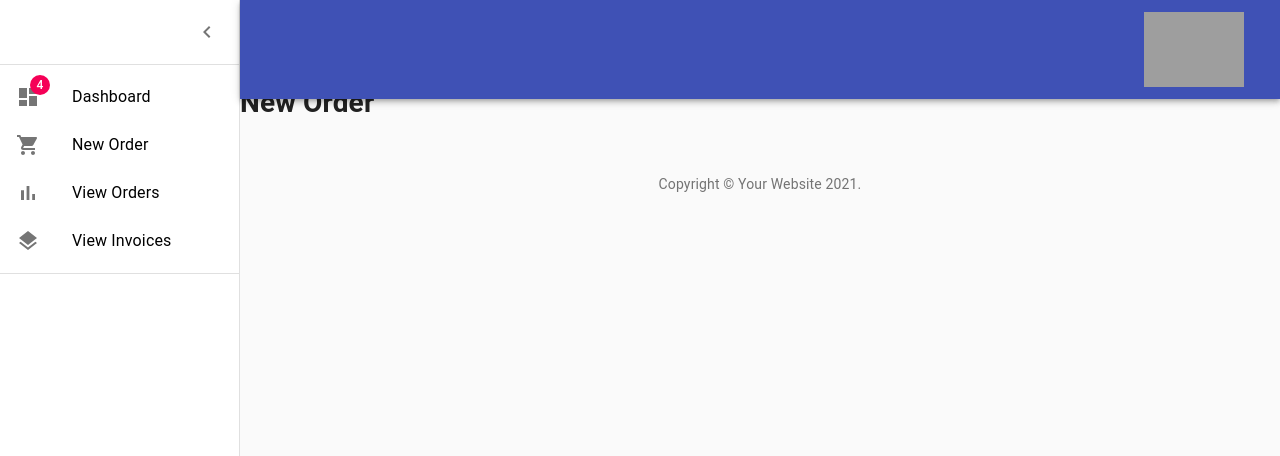
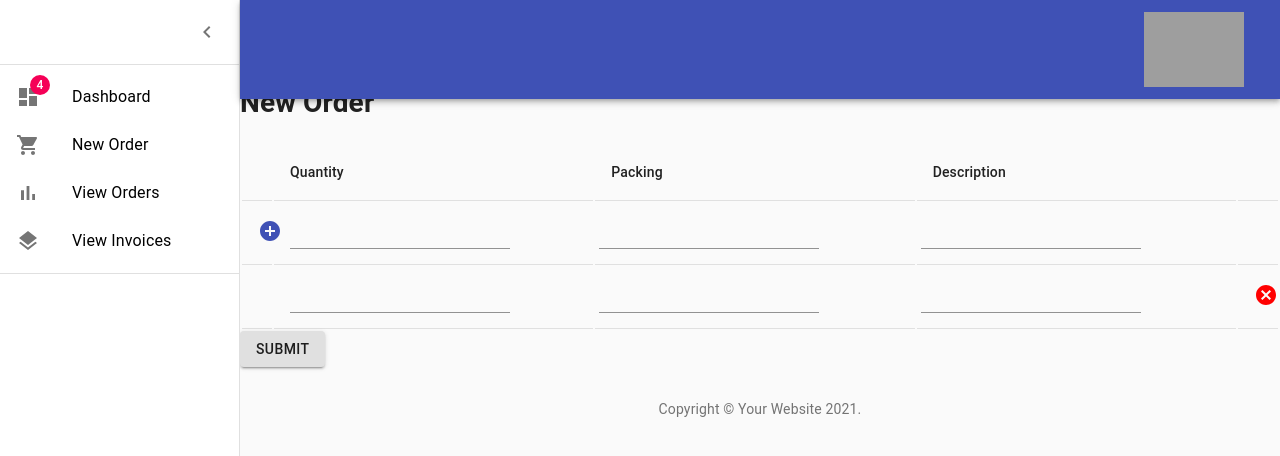
Before and after one commit to forxnives/ntd-client, a React (Create React App) app: page /neworder in a window 1280 px wide. Shown: the top 456 px of the page. Built offline with nearby package versions, Linux system fonts and the light colour scheme; grey boxes are pictures that could not be loaded.

Commit message:
create order added

```diff
--- a/package.json
+++ b/package.json
@@ -15,7 +15,7 @@
     "web-vitals": "^1.1.0"
   },
   "scripts": {
-    "start": "react-scripts start",
+    "start": "set PORT=3006 && react-scripts start",
     "build": "react-scripts build",
     "test": "react-scripts test",
     "eject": "react-scripts eject"
--- a/src/App.js
+++ b/src/App.js
@@ -4,6 +4,7 @@ import { makeStyles } from '@material-ui/core/styles';
 import CssBaseline from '@material-ui/core/CssBaseline';
 import Drawer from '@material-ui/core/Drawer';
 import Box from '@material-ui/core/Box';
+
 import AppBar from '@material-ui/core/AppBar';
 import Toolbar from '@material-ui/core/Toolbar';
 import List from '@material-ui/core/List';
@@ -31,16 +32,17 @@ import BarChartIcon from '@material-ui/icons/BarChart';
 import LayersIcon from '@material-ui/icons/Layers';
 import AssignmentIcon from '@material-ui/icons/Assignment';
 
-
-
 import Chart from './Chart';
 import Deposits from './Deposits';
 import Orders from './Orders';
+import NewOrder from './NewOrder';
 import Dashboard from './Dashboard';
+import SubmitSuccess from './SubmitSuccess';
 import {
   BrowserRouter as Router,
   Switch,
   Route,
+  Redirect,
   Link as LinkRoute,
   withRouter
 } from "react-router-dom";
@@ -154,6 +156,43 @@ function App(props) {
   };
   const fixedHeightPaper = clsx(classes.paper, classes.fixedHeight);
 
+  const handleTest = async (status) => {
+
+
+      try {
+
+          // selectDepositStatus(status)
+
+          const response = await fetch('http://localhost:3000/ordercreate', {
+              method: 'POST',
+              headers: {
+                'Content-Type': 'application/json',
+              },
+              body: JSON.stringify({
+
+                  depositStatus: status,
+                  depositId: '6015adfa4940c17d50d989da'
+              }),
+          })
+
+          if (response.status===500) {
+              throw new Error('Upload Failure')
+          }
+
+          const thing = await response.json();
+          console.log(thing);
+
+      } catch(err){
+          alert(err.message)
+      }
+
+
+
+
+
+
+  }
+
 
   return (
     <div className={classes.root}>
@@ -250,7 +289,7 @@ function App(props) {
       <main className={classes.content}>
         <div className={classes.appBarSpacer} />
 
-      <div>
+      <Container disableGutters>
 
         <Switch>
           <Route path="/dashboard">
@@ -258,6 +297,12 @@ function App(props) {
           </Route>
           <Route path="/neworder">
             <h1>New Order</h1>
+
+            {/* <button onClick={() => handleTest('PENDING')} >TEST BUTTON</button> */}
+
+            <NewOrder />
+
+
           </Route>
           <Route path="/vieworders">
             <h1>View Orders</h1>
@@ -265,8 +310,11 @@ function App(props) {
           <Route path="/viewinvoices">
             <h1>View Invoices</h1>
           </Route>
+          <Route path="/submitsuccess">
+            <SubmitSuccess />
+          </Route>
         </Switch>
-      </div>
+      </Container>
 
         <Box pt={4}>
           <Copyright />
--- a/src/Dashboard.js
+++ b/src/Dashboard.js
@@ -12,11 +12,7 @@ import Orders from './Orders';
 
 
 
-
 const useStyles = makeStyles((theme) => ({
-
-
-
 
     container: {
       paddingTop: theme.spacing(4),
--- /dev/null
+++ b/src/NewOrder.js
@@ -0,0 +1,229 @@
+import React, { useEffect, useState } from 'react';
+
+// import { Box, Button, ButtonCSS, Input, TableCaption, Text, Icon, TableHead, TableRow, TableCell, CheckBox, Link, TableBody, Table, Badge, Label } from '@admin-bro/design-system';
+// import { Button, ButtonCSS, Text, CheckBox, Link, Badge } from '@admin-bro/design-system';
+import { Box, Button, Container, TableCaption, Label, Input, FormControl, Icon, TableHead, TableRow, TableCell, TableBody, Table, MenuItem, Select} from '@material-ui/core/';
+
+import CancelIcon from '@material-ui/icons/Cancel';
+import AddCircleIcon from '@material-ui/icons/AddCircle';
+
+import { makeStyles } from '@material-ui/core/styles';
+import InputLabel from '@material-ui/core/InputLabel';
+// import MenuItem from '@material-ui/core/MenuItem';
+import FormHelperText from '@material-ui/core/FormHelperText';
+// import Select from '@material-ui/core/Select';
+import { withRouter } from 'react-router-dom';
+
+const useStyles = makeStyles((theme) => ({
+    formControl: {
+      margin: theme.spacing(1),
+      minWidth: 120,
+    },
+    selectEmpty: {
+      marginTop: theme.spacing(2),
+    },
+
+    tableHead: {
+        width: 5,
+    }
+
+  }));
+
+
+const NewOrder = ({history}) => {
+
+
+    const [rowsArray, setRowsArray] = useState([1, 2])
+
+    const [ selectedPaymentMethod, changeSelectedPaymentMethod ] = useState('CASH')
+
+    const [ selectedPaymentStatus, changeSelectedPaymentStatus ] = useState('UNPAID')
+
+    const [ error, setError ] = useState(undefined);
+
+    const classes = useStyles();
+
+    useEffect (() => {
+
+    }, [rowsArray])
+
+
+
+
+
+
+
+
+
+    const handleInvoiceCreateSubmit = async (e) => {
+
+        try {
+            e.preventDefault();
+
+            const nodeList = document.querySelectorAll('.orderrow')
+
+            const ordersArray = [...nodeList].map(node => {
+
+                 const inputNodes = node.querySelectorAll('input')
+                 return {quantity: inputNodes[0].value, packing: inputNodes[1].value, item: inputNodes[2].value}
+            })
+
+            console.log(ordersArray)
+
+
+            const response = await fetch('http://localhost:3000/ordercreate', {
+                method: 'POST',
+                headers: {
+                  'Content-Type': 'application/json',
+                },
+                body: JSON.stringify({
+
+                    customer: 'Test Test',
+                    customerCode: 'TES0001',
+                    invoiceStatus: 'REQUESTED',
+                    date: new Date(),
+
+                    requests: ordersArray,
+
+                }),
+
+            })
+
+            if (response.status===500) {
+                throw new Error('Upload Failure')
+            }
+
+            if (response.status===200) {
+                history.push('/submitsuccess')
+            }
+            // console.log(thing);
+
+
+        } catch(err) {
+            setError(err.message);
+            console.log(err.message)
+        }
+
+    }
+
+
+    const handleAddRow = () => {
+
+        setRowsArray([...rowsArray, (rowsArray.length+1)])
+
+    }
+
+
+
+    const handleRowDelete = (e, value) => {
+
+
+        if (rowsArray.length > 1) {
+
+            // console.log(e.target)
+            // console.log(e.target.parentNode.parentNode.parentNode)
+
+
+            if (e.target.nodeName === "svg") {
+                e.target.parentNode.parentNode.parentNode.remove()
+            }
+
+
+            if (e.target.nodeName === "path") {
+                e.target.parentNode.parentNode.parentNode.parentNode.remove()
+            }
+        }
+
+    }
+
+
+
+    const createTableRows = (rowsArray) => (
+
+
+
+        rowsArray.map((row, index, array) => (
+            <TableRow  className='orderrow'>
+
+                <TableCell><Box color='red' onClick={()=>handleAddRow()}  flex justifyContent='center' alignItems='center'  >
+
+                    { index === 0 ? (<AddCircleIcon color='primary' />) : (null)}
+
+                    </Box></TableCell>
+                <TableCell padding='checkbox' size='small' ><Input /></TableCell>
+                <TableCell padding='checkbox'><Input /></TableCell>
+                <TableCell padding='checkbox'><Input /></TableCell>
+
+                <TableCell><Box color='red' onClick={(e)=>handleRowDelete(e, row)}  flex justifyContent='center' alignItems='center' >
+
+                    { index === 0 ? (null) : (<CancelIcon />) }
+
+
+                    </Box></TableCell>
+
+
+            </TableRow>
+        ))
+
+    )
+
+
+
+
+
+    return (
+
+
+
+        <form onSubmit={(e)=> handleInvoiceCreateSubmit(e)}>
+
+
+            {/* <Input type='submit' width={1/2} /> */}
+
+
+        <Container disableGutters>
+
+            <table style={{'width': 100 + '%', 'table-layout': 'fixed'}}>
+
+                <TableHead >
+                    <TableRow>
+                    <TableCell style={{'width': 30 + 'px', 'padding-left': 0 + 'px'}} ></TableCell>
+
+                    <TableCell>
+                                                Quantity
+
+
+                    </TableCell>
+                    <TableCell>
+                                                Packing
+
+
+                    </TableCell>
+                    <TableCell>Description</TableCell>
+                    <TableCell style={{'width': 40 + 'px'}} ></TableCell>
+
+                    </TableRow>
+                </TableHead>
+                <TableBody>
+
+                    {createTableRows(rowsArray)}
+
+                </TableBody>
+            </table>
+
+            {/* <Label htmlFor="input1">Total Price</Label> */}
+
+            {/* <Input type='submit' /> */}
+            <Button type='submit' variant="contained">Submit</Button>
+
+
+
+        </Container>
+
+
+        </form>
+
+    )
+}
+
+export default withRouter(NewOrder);
--- /dev/null
+++ b/src/SubmitSuccess.js
@@ -0,0 +1,30 @@
+import React from 'react';
+import PropTypes from 'prop-types';
+import Typography from '@material-ui/core/Typography';
+
+import {
+    BrowserRouter as Router,
+    Switch,
+    Route,
+    Redirect,
+    Link as LinkRoute,
+    withRouter
+  } from "react-router-dom";
+
+function Title({history}) {
+
+    setTimeout(()=>history.push('/dashboard'), 2000);
+
+  return (
+    <div>
+        <h1>Successfully Submitted</h1>
+
+    </div>
+  );
+}
+
+Title.propTypes = {
+  children: PropTypes.node,
+};
+
+export default withRouter(Title);
```
